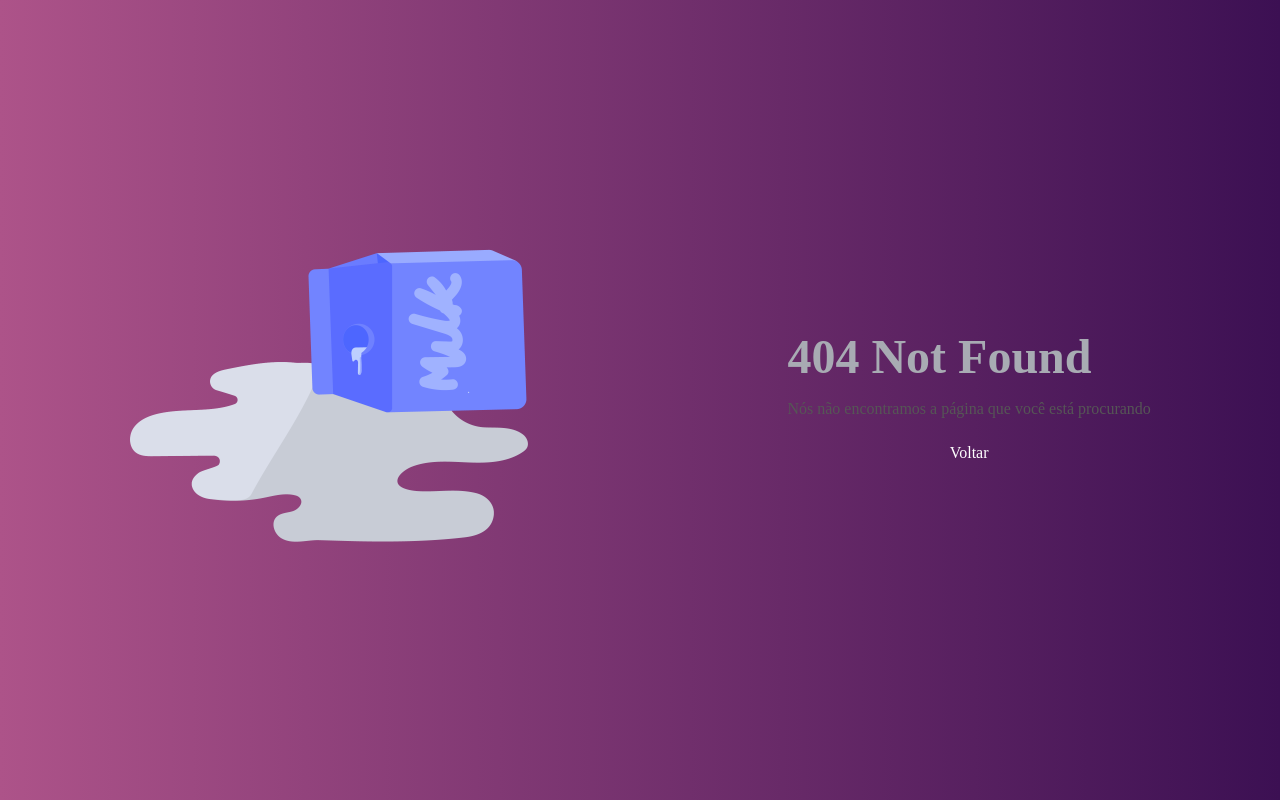
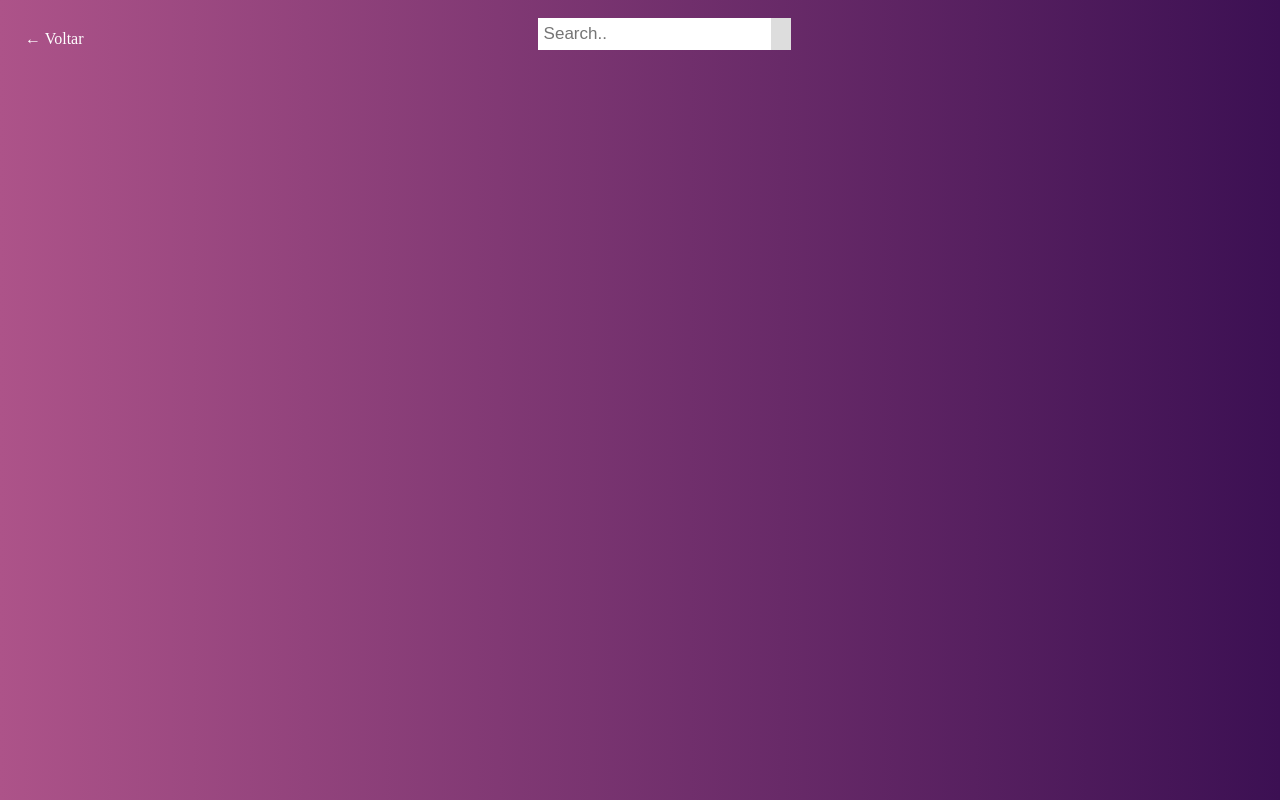
Before and after one commit to ShiroKyu/ProjetoFinalBDII, a Vue app in the folder frontend/: page /search in a window 1280 px wide. Before the commit this address had no page. Built offline with nearby package versions, Linux system fonts and the light colour scheme.

Commit message:
Página de pesquisa e perfil

```diff
--- a/frontend/src/components/Home.vue
+++ b/frontend/src/components/Home.vue
@@ -12,8 +12,9 @@
           <router-link to="/perfil"
             ><p><a class="url-link">Perfil</a></p></router-link
           >
-
-          <p><a class="url-link">Buscar estudante</a></p>
+          <router-link to="/search"
+            ><p><a class="url-link">Buscar estudante</a></p></router-link
+          >
           <p><a class="url-link" @click="deslogar">Sair</a></p>
         </nav>
       </header>
--- a/frontend/src/components/Perfil.vue
+++ b/frontend/src/components/Perfil.vue
@@ -9,14 +9,6 @@
         <div class="profile-img-container">
           <div class="profile-img"></div>
         </div>
-
-        <div class="update-password">
-          <img width="30" height="30" src="../../public/img/lock.png" />
-          <p>Alterar senha</p>
-        </div>
-      </section>
-
-      <section class="right-section">
         <div class="student-info">
           <h2>Dados do estudante</h2>
           <p><b>Nome</b>: {{ informacoes_perfil.nome }}</p>
@@ -25,7 +17,13 @@
           <p><b>Situação</b>: {{ informacoes_perfil.situacao }}</p>
           <p><b>Curso</b>: {{ informacoes_perfil.nome_curso }}</p>
         </div>
+        <div class="update-password">
+          <img class="cadeado" width="30" height="30" src="../../public/img/lock.png" />
+          <p>Alterar senha</p>
+        </div>
       </section>
+
+      <section class="right-section"></section>
     </section>
   </router-view>
 </template>
@@ -96,7 +94,6 @@ export default {
 .right-section {
   width: 50%;
   height: 100%;
-
   display: flex;
   flex-direction: column;
   justify-content: space-around;
@@ -113,9 +110,7 @@ export default {
   background-repeat: no-repeat;
   background-size: cover;
   background-position: center center;
-
   filter: grayscale(100%) brightness(0.5);
-
   width: 100%;
   height: 100%;
   position: absolute;
@@ -124,15 +119,11 @@ export default {
 
 .back-link {
   align-self: flex-start;
-
   text-decoration: none;
-
   position: absolute;
-
   top: 30px;
   left: 25px;
   color: white;
-
   transition: all 1s ease;
 }
 
@@ -141,20 +132,15 @@ export default {
 }
 
 .right-section {
-  background-image: linear-gradient(to right, #6c63ff, #d0cde1);
+  background-image: linear-gradient(to right, #5d26c1, #a17fe0);
 }
 
 .student-info {
   width: 100%;
-
   padding: 30px;
-
   text-align: center;
-
   box-shadow: 2px 2px 6px black;
-
-  background-color: #6c63ff;
-
+  background-image: linear-gradient(to right, #800080, #ffc0cb);
   color: black;
 }
 
@@ -167,8 +153,8 @@ export default {
 }
 
 .profile-img-container {
-  width: 200px;
-  height: 200px;
+  width: 150px;
+  height: 150px;
 }
 
 .profile-img {
@@ -183,23 +169,24 @@ export default {
 }
 
 .update-password {
-  background-color: #6c63ffa1;
-  border-radius: 50%;
-
-  width: 100px;
-  height: 100px;
-
+  background-image: linear-gradient(to right, #bc4e9c, #f80759);
+  width: 165px;
+  height: 50px;
+  padding: 20px;
+  border-radius: 5px;
   display: flex;
   flex-direction: column;
   justify-content: center;
   align-items: center;
-
   cursor: pointer;
   transition: background-color 0.7s ease;
-
   color: #000000;
+  display: flex;
+  flex-direction: row;
 }
-
+.cadeado {
+  margin-right: 12px;
+}
 .update-password:hover {
   background-color: var(--purple-color);
 }
--- /dev/null
+++ b/frontend/src/components/Search.vue
@@ -0,0 +1,62 @@
+<template>
+  <section class="main">
+    <router-link class="back-link" to="/home"><a>&#8592; Voltar</a></router-link>
+    <div class="search">
+      <form class="search-container" action="/action_page.php">
+        <input type="text" placeholder="Search.." name="search" />
+        <button type="submit"><i class="button-search"></i></button>
+      </form>
+    </div>
+  </section>
+</template>
+
+<script></script>
+
+<style scoped>
+main {
+  display: flex;
+
+  height: 100%;
+  width: 100%;
+
+  font-family: 'Quicksand', sans-serif;
+  font-weight: 400;
+}
+.back-link {
+  align-self: flex-start;
+  text-decoration: none;
+  position: absolute;
+  top: 30px;
+  left: 25px;
+  color: white;
+
+  transition: all 1s ease;
+}
+.search-container {
+  display: flex;
+  justify-content: center;
+  margin-left: 42vw;
+  margin-top: 10px;
+}
+.search-container input[type='text'] {
+  padding: 6px;
+  margin-top: 8px;
+  font-size: 17px;
+  border: none;
+}
+
+.search-container button {
+  float: right;
+  padding: 6px 10px;
+  margin-top: 8px;
+  margin-right: 16px;
+  background: #ddd;
+  font-size: 17px;
+  border: none;
+  cursor: pointer;
+}
+
+.search-container button:hover {
+  background: #ccc;
+}
+</style>
--- a/frontend/src/router/index.js
+++ b/frontend/src/router/index.js
@@ -5,6 +5,7 @@ import Register from '@/components/Register.vue';
 import Perfil from '@/components/Perfil.vue';
 import NotFound from '@/components/NotFound.vue';
 import CreatePost from '@/components/CreatePost.vue';
+import Search from '@/components/Search.vue';
 
 const routes = [
   {
@@ -33,6 +34,11 @@ const routes = [
     component: Perfil,
   },
   {
+    path: '/search',
+    name: 'Search',
+    component: Search,
+  },
+  {
     path: '/:catchAll(.*)',
     name: 'NotFound',
     component: NotFound,
```
Also changed, not shown: 1 other file (tests, documents, lock files or other folders).
